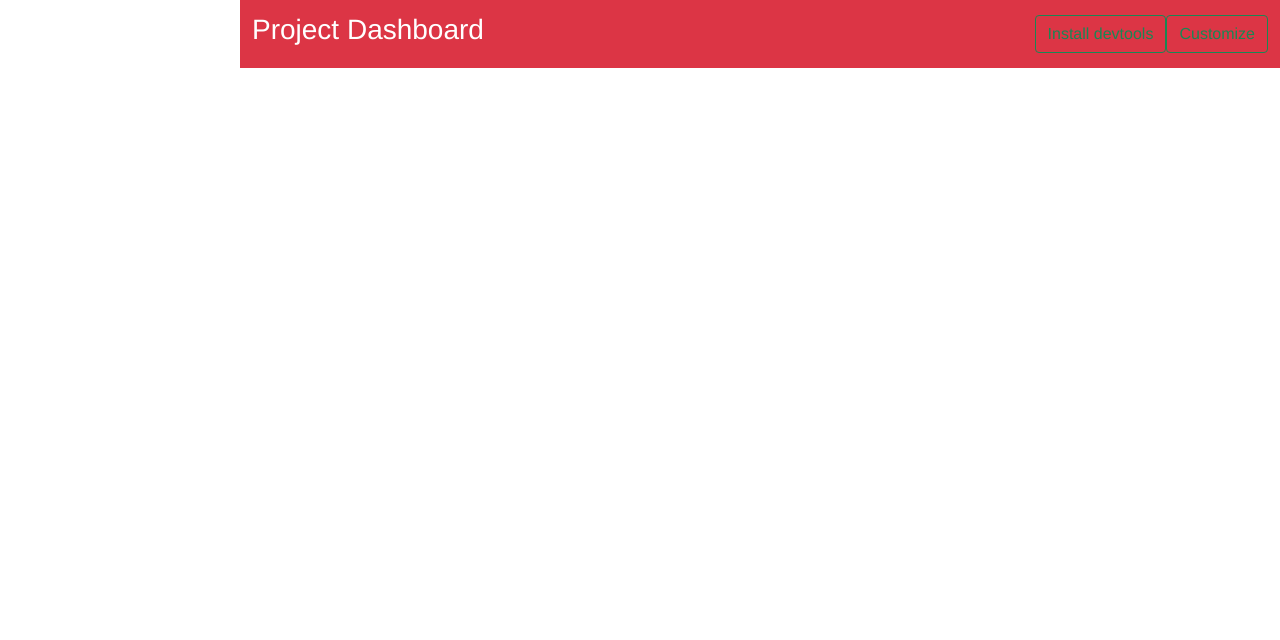
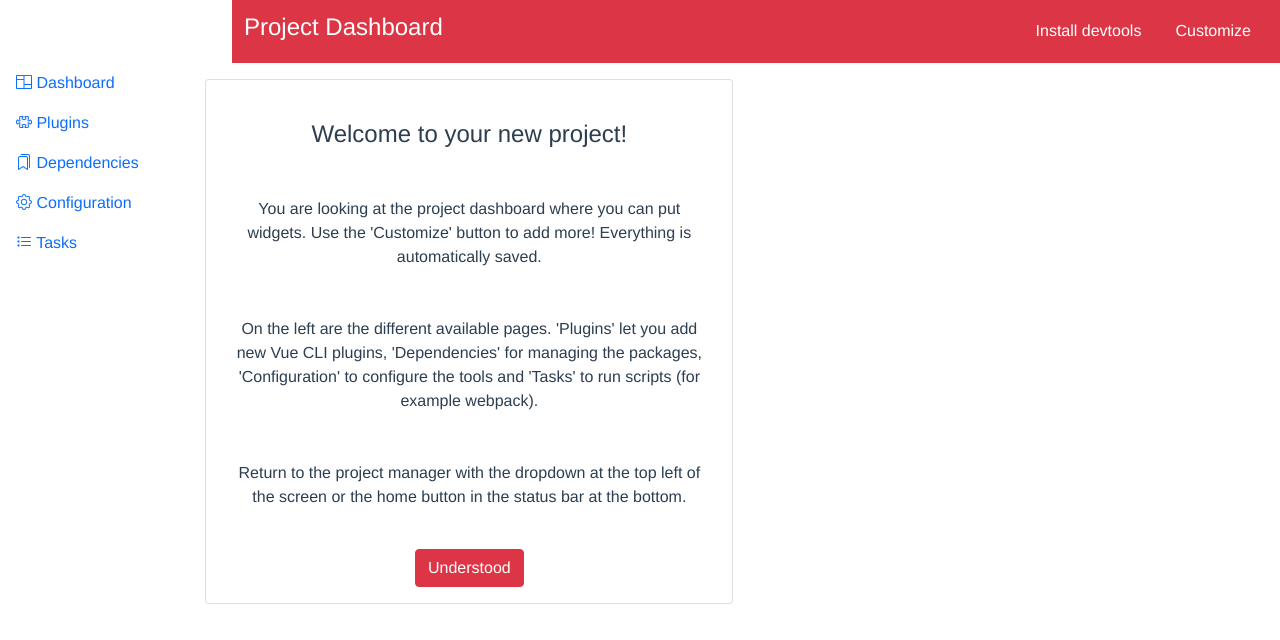
Before and after one commit to ryanngarciaa/mayajs-gui, a Vue app: page /dashboard in a window 1280 px wide. Shown: the top 640 px of the page. Built offline with nearby package versions, Linux system fonts and the light colour scheme.

Commit message:
Add project dashboard and sidebar

```diff
--- a/src/layouts/ProjectLayout.vue
+++ b/src/layouts/ProjectLayout.vue
@@ -1,21 +1,41 @@
 <template>
-  <div>
-    <ul class="nav">
-      <li class="nav-item">
-        <a class="nav-link active" aria-current="page" href="#">Active</a>
-      </li>
-      <li class="nav-item">
-        <a class="nav-link" href="#">Link</a>
-      </li>
-      <li class="nav-item">
-        <a class="nav-link" href="#">Link</a>
-      </li>
-      <li class="nav-item">
-        <a class="nav-link disabled" href="#" tabindex="-1" aria-disabled="true"
-          >Disabled</a
-        >
-      </li>
-    </ul>
+  <div class="row">
+    <nav id="sidebarMenu" class="col d-md-block sidebar collapse">
+      <div class="position-sticky">
+        <ul class="nav flex-column">
+          <li class="nav-item d-flex">
+            <a class="nav-link active" aria-current="page" href="#">
+              <i class="bi bi-columns"></i>
+              Dashboard
+            </a>
+          </li>
+          <li class="nav-item d-flex">
+            <a class="nav-link" href="#">
+              <i class="bi bi-puzzle"></i>
+              Plugins
+            </a>
+          </li>
+          <li class="nav-item d-flex">
+            <a class="nav-link" href="#">
+              <i class="bi bi-bookmarks"></i>
+              Dependencies
+            </a>
+          </li>
+          <li class="nav-item d-flex">
+            <a class="nav-link" href="#">
+              <i class="bi bi-gear"></i>
+              Configuration
+            </a>
+          </li>
+          <li class="nav-item d-flex">
+            <a class="nav-link" href="#">
+              <i class="bi bi-list-task"></i>
+              Tasks
+            </a>
+          </li>
+        </ul>
+      </div>
+    </nav>
   </div>
 </template>
 
@@ -26,55 +46,10 @@ export default {
 </script>
 
 <style>
+.nav-link {
+  color: black;
+}
 .nav {
-  margin: 0;
-  padding: 0;
-  width: 15rem;
-  background-color: #f1f1f1;
-  position: fixed;
   height: 100%;
-  overflow: auto;
-  flex: column;
-}
-.sidebar a {
-  display: block;
-  color: black;
-  padding: 16px;
-  text-decoration: none;
-}
-.sidebar a.active {
-  background-color: #4caf50;
-  color: white;
-}
-.sidebar a:hover:not(.active) {
-  background-color: #555;
-  color: white;
-}
-div.content {
-  margin-left: 200px;
-  padding: 1px 16px;
-  height: 1000px;
-}
-
-@media screen and (max-width: 700px) {
-  .sidebar {
-    width: 100%;
-    height: auto;
-    position: relative;
-  }
-  .sidebar a {
-    float: left;
-  }
-  div.content {
-    margin-left: 0;
-  }
-}
-
-/* On screens that are less than 400px, display the bar vertically, instead of horizontally */
-@media screen and (max-width: 400px) {
-  .sidebar a {
-    text-align: center;
-    float: none;
-  }
 }
 </style>
--- a/src/views/ProjectDashboard.vue
+++ b/src/views/ProjectDashboard.vue
@@ -2,32 +2,58 @@
   <div>
     <nav class="navbar navbar-expand-lg">
       <div class="container-fluid">
-        <a class="navbar-brand"><h3>Project Dashboard</h3></a>
+        <a class="navbar-brand"><h4>Project Dashboard</h4></a>
         <div class="collapse navbar-collapse" id="navbarSupportedContent">
           <ul class="navbar-nav me-auto mb-2 mb-lg-0"></ul>
           <form class="d-flex">
-            <button class="btn btn-outline-success" type="submit">
+            <button class="btn btn-danger m-1" type="submit">
               Install devtools
             </button>
-            <button class="btn btn-outline-success" type="submit">
-              Customize
-            </button>
+            <button class="btn btn-danger m-1" type="submit">Customize</button>
           </form>
         </div>
       </div>
     </nav>
+    <div class="row">
+      <div class="col-2">
+        <ProjectLayout />
+      </div>
+      <div class="col-4 card mt-3" style="width: 33rem">
+        <div class="card-body">
+          <h4 class="card-title mt-4">Welcome to your new project!</h4>
+          <p class="card-text mt-5">
+            You are looking at the project dashboard where you can put widgets.
+            Use the 'Customize' button to add more! Everything is automatically
+            saved.
+          </p>
+          <p class="card-text mt-5">
+            On the left are the different available pages. 'Plugins' let you add
+            new Vue CLI plugins, 'Dependencies' for managing the packages,
+            'Configuration' to configure the tools and 'Tasks' to run scripts
+            (for example webpack).
+          </p>
+          <p class="card-text mt-5">
+            Return to the project manager with the dropdown at the top left of
+            the screen or the home button in the status bar at the bottom.
+          </p>
+          <a href="#" class="btn btn-danger mt-4">Understood</a>
+        </div>
+      </div>
+    </div>
   </div>
 </template>
 
 <script>
+import ProjectLayout from "../layouts/ProjectLayout";
 export default {
+  components: { ProjectLayout },
   name: "ProjectDashboard",
 };
 </script>
 
 <style>
 .navbar {
-  margin-left: 15rem;
+  margin-left: 14.5rem;
   background-color: #dc3545;
 }
 .navbar-brand {
```
